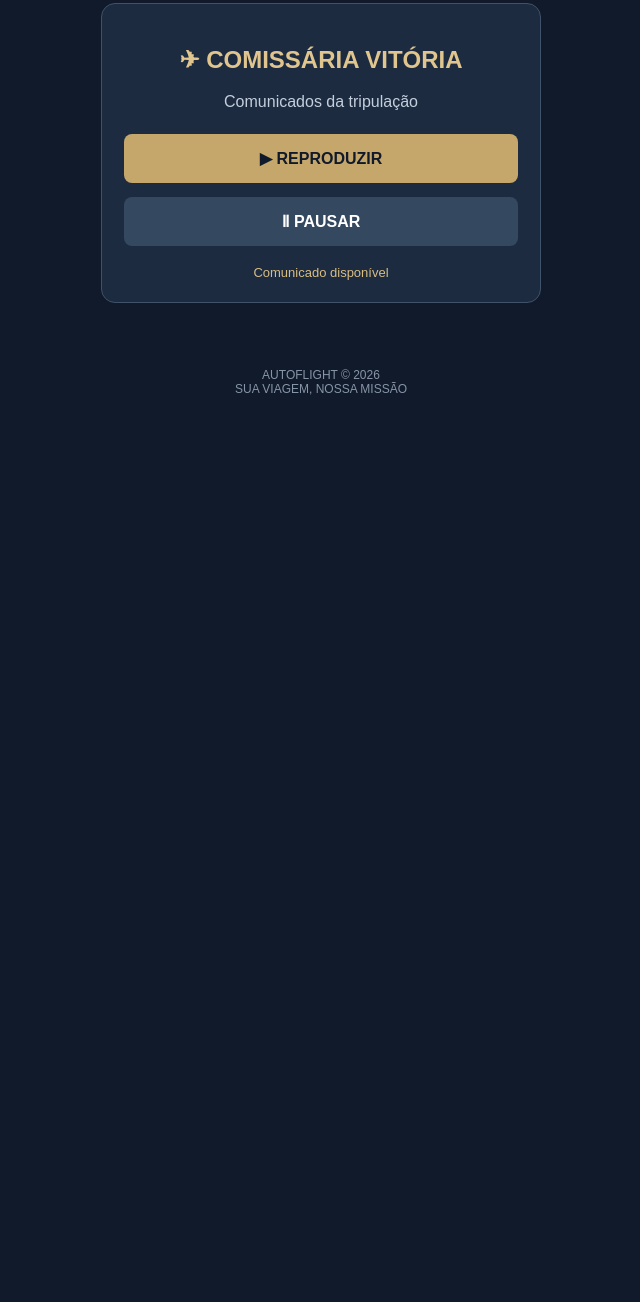
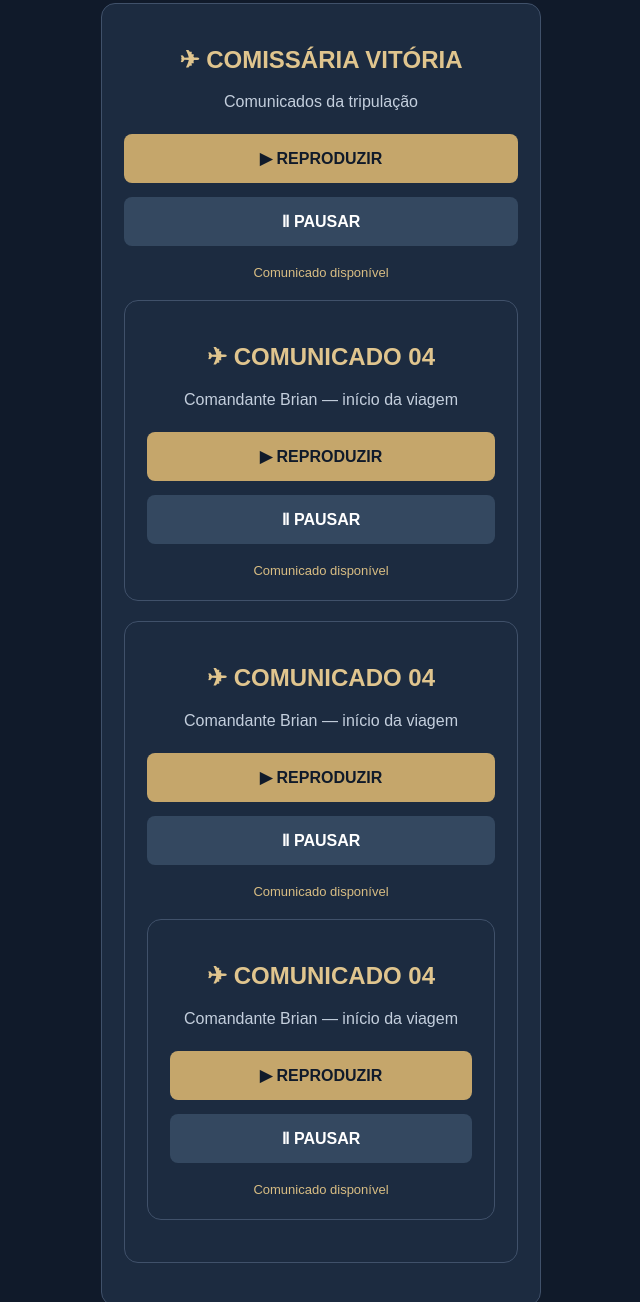
Before and after one commit to joaoms92/autoflight-android, a plain HTML site: page index.html in a window 1280 px wide. Shown: the part 799-2101 px from the top of the page, without its empty margins (319-959 px from the left). Before the commit the page ends 1220 px from the top, so only its background shows below. Drawn offline with Linux system fonts and the light colour scheme.

Commit message:
Add multiple 'COMUNICADO 04' cards to index.html
Added multiple cards for 'COMUNICADO 04' with play and pause buttons.

```diff
--- a/index.html
+++ b/index.html
@@ -104,6 +104,24 @@ footer {
 <button onclick="tocar('vitoria')">▶ REPRODUZIR</button>
 <button onclick="pausar('vitoria')" class="secondary">Ⅱ PAUSAR</button>
 <div class="status" id="vitoriaStatus">Comunicado disponível</div>
+<div class="card">
+  <h2>✈ COMUNICADO 04</h2>
+  <p>Comandante Brian — início da viagem</p>
+  <button onclick="tocar('comunicado04')">▶ REPRODUZIR</button>
+  <button onclick="pausar('comunicado04')" class="secondary">Ⅱ PAUSAR</button>
+  <div class="status" id="comunicado04Status">Comunicado disponível</div>
+</div><div class="card">
+  <h2>✈ COMUNICADO 04</h2>
+  <p>Comandante Brian — início da viagem</p>
+  <button onclick="tocar('comunicado04')">▶ REPRODUZIR</button>
+  <button onclick="pausar('comunicado04')" class="secondary">Ⅱ PAUSAR</button>
+  <div class="status" id="comunicado04Status">Comunicado disponível</div>
+<div class="card">
+  <h2>✈ COMUNICADO 04</h2>
+  <p>Comandante Brian — início da viagem</p>
+  <button onclick="tocar('comunicado04')">▶ REPRODUZIR</button>
+  <button onclick="pausar('comunicado04')" class="secondary">Ⅱ PAUSAR</button>
+  <div class="status" id="comunicado04Status">Comunicado disponível</div>
 </div>
 
 </main>
```
